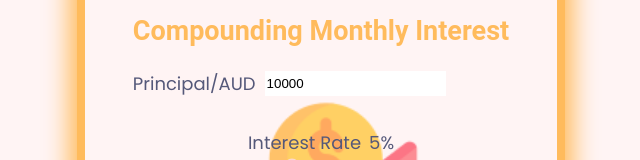
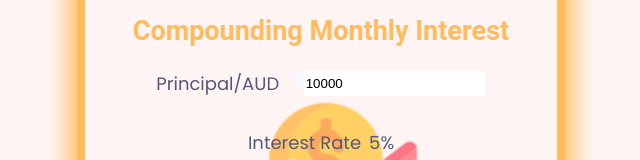
Before and after one commit to mu-tsu-mi/interest-calculator, a React (Vite) app: page / in a window 1280 px wide. Shown: the part 210-370 px from the top of the page, without its empty margins (319-959 px from the left). Built offline with nearby package versions, Linux system fonts and the light colour scheme.

Commit message:
adjust style-principal, update README

```diff
--- a/src/components/user-input/UserInput.css
+++ b/src/components/user-input/UserInput.css
@@ -20,10 +20,13 @@
   accent-color: var(--slider);
 }
 .rate-display,
-.months-display,
+.months-display {
+  display: flex;
+  gap: 0.5rem;
+}
 .amount-display {
   display: flex;
-  gap: 0.5rem;
+  justify-content: space-evenly;
 }
 #amount-input {
   border: 0.1rem solid var(--bg);
--- a/src/components/user-input/UserInput.tsx
+++ b/src/components/user-input/UserInput.tsx
@@ -8,7 +8,7 @@ export default function UserInput() {
     console.log("Calculator Context is not available");
     return null;
   }
-  const { principal, setPrincipal, rate, setRate, months, setMonths, result } =
+  const { principal, setPrincipal, rate, setRate, months, setMonths } =
     calculator;
 
   // slider for interest rate
--- a/src/contexts/CalculatorContext.tsx
+++ b/src/contexts/CalculatorContext.tsx
@@ -1,10 +1,13 @@
 import { createContext, useState, useMemo } from "react";
 import type { ReactNode } from "react";
 
-// setter: React.Dispatch or (val: number) => void
+/* setter: React.Dispatch or (val: number) => void
+React.Dispatch<React.SetStateAction<number>>: React's useState for a number state. It allows both
+a new direct value: setX(123) and an updater function: setX(prev => prev + 1)
+*/
 interface CalculatorContextType {
   principal: number;
-  setPrincipal: (val: number) => void;
+  setPrincipal: React.Dispatch<React.SetStateAction<number>>;
   rate: number;
   setRate: React.Dispatch<React.SetStateAction<number>>;
   months: number;
```
Also changed, not shown: public/interest-calculator-image.png (added), 1 other file (tests, documents, lock files or other folders).
